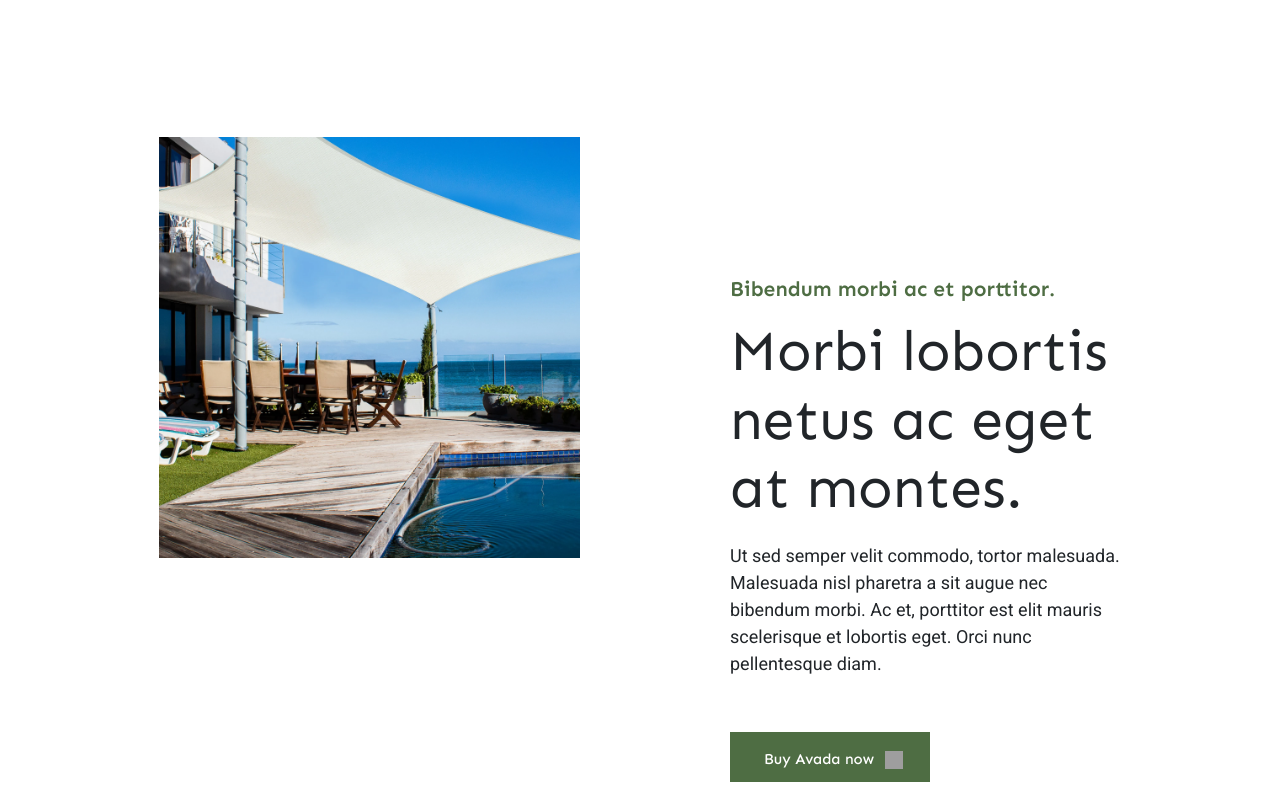
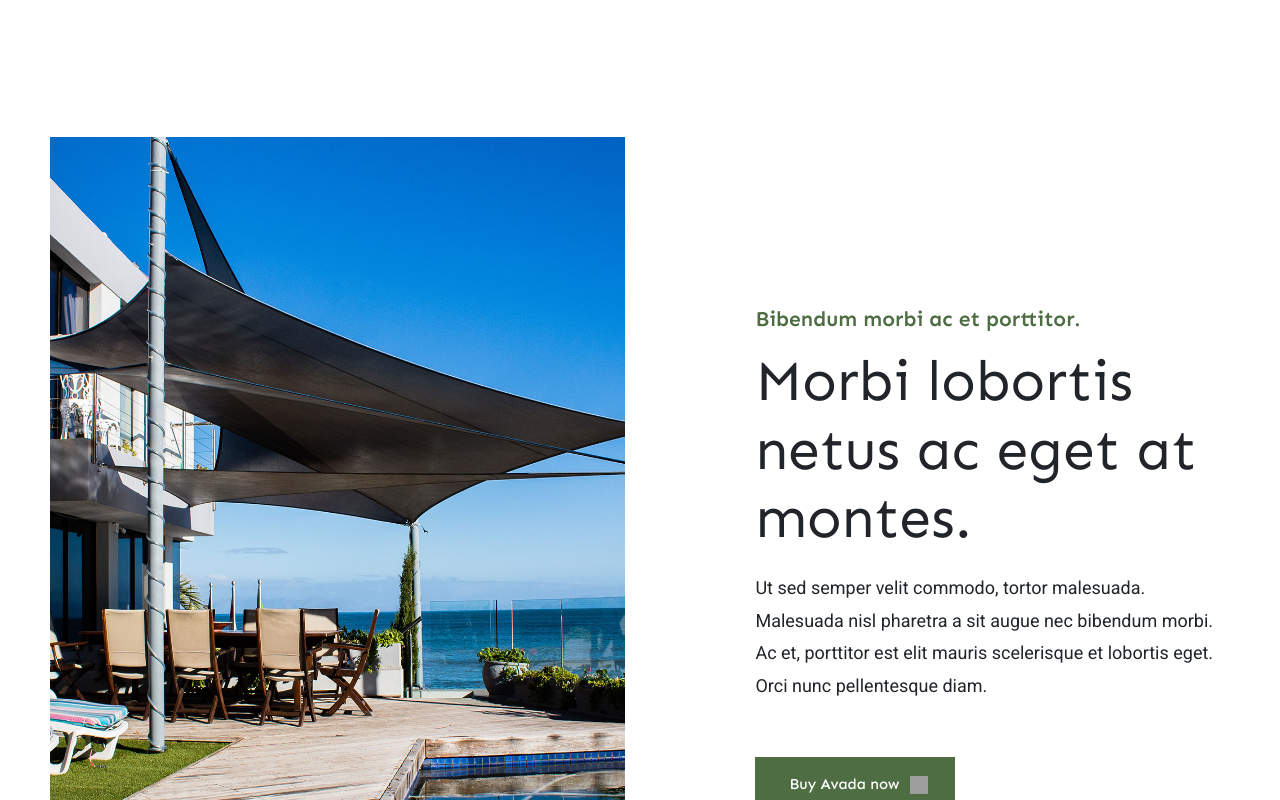
Before and after one commit to OleksiiPustilnyk/react-website-realtor, a React (Create React App) app: page / in a window 1280 px wide. Shown: the part 1460-2260 px from the top of the page. Built offline with nearby package versions, Linux system fonts and the light colour scheme; grey boxes are pictures that could not be loaded.

Commit message:
edited Home.tsx (container-without-bg)

```diff
--- a/src/Pages/Home/Home.scss
+++ b/src/Pages/Home/Home.scss
@@ -137,12 +137,17 @@
 }
 
 .container-without-bg {
-    padding: 150px 150px;
+    padding: 150px 50px;
+}
+
+.img-with-text {
+    width: 100%;
+    height: 100%;
 }
 
 .white-cont-block {
-    padding: 140px 0 140px;
-    margin-left: 150px;
+    padding: 170px 0 170px;
+    margin-left: 100px;
     .white-cont-block-title {
         margin-bottom: 15px;
         @include font-sen (600, 21px);
@@ -156,5 +161,6 @@
     .white-cont-block-text {
         @include font-roboto (400, 18px);
         margin: 0 0 55px;
+        line-height: 1.8;
     }
 }
--- a/src/Pages/Home/Home.tsx
+++ b/src/Pages/Home/Home.tsx
@@ -103,11 +103,11 @@ const Home = (props: Props) => {
                     </div>
                     <div className="container-without-bg">
                         <Row className="justify-content-md-center">
-                            <Col xs lg="5">
+                            <Col xs lg="6">
                                 <img
                                     src={ImageHomeBG2}
                                     alt=""
-                                    className="img-bg"
+                                    className="img-with-text"
                                 />
                             </Col>
                             <Col xs lg="5" className="white-cont-block">
```
Also changed, not shown: src/assets/images/img-bg-home-2.jpeg.
